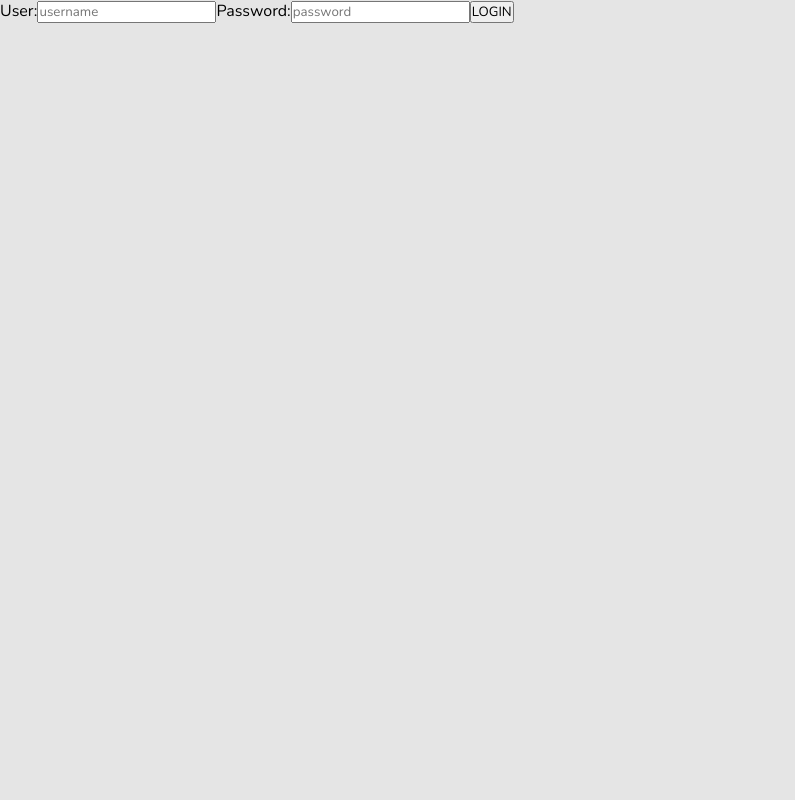
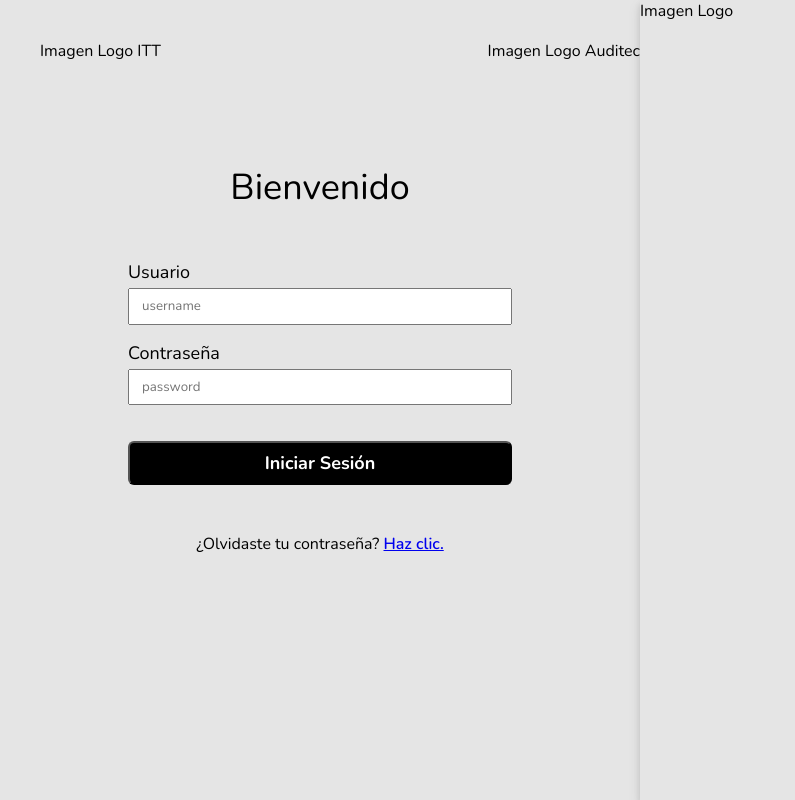
Before and after one commit to EducaTec01/Auditec, a React (Create React App) app in the folder client/: page /login in a window 1280 px wide. Shown: the whole page, without its empty margins (0-795 px from the left). Built offline with nearby package versions, Linux system fonts and the light colour scheme.

Commit message:
Login fix

```diff
--- a/client/src/pages/login/Login.jsx
+++ b/client/src/pages/login/Login.jsx
@@ -3,8 +3,9 @@ import "./login.scss"
 
 const Login = () => {
 
-  const  [password, setPassword] = useState ('')
-  const  [username, setUsername] = useState ('')
+  const [password, setPassword] = useState('');
+    const [username, setUsername] = useState('');
+    const [loginSuccessful, setLoginSuccessful] = useState(false);
 
     const handdleLogin = (e) =>{
         e.preventDefault();
@@ -12,17 +13,22 @@ const Login = () => {
             username: username,
             password: password
         };
-
-    fetch('', {
+        fetch('http://localhost:3000/login', {
             method: 'POST',
             headers: {
-        'Content-Type': 'aplication/json'
+                'Content-Type': 'application/json'
             },
             body: JSON.stringify(data)
         })
-     .then(response => response.json())
+            .then(response=> response.json())
             .then(result => {
-        console.log(result)
+                console.log(result.token)
+                if(result.token){
+                    localStorage.setItem('token', result.token)
+                    setLoginSuccessful(true);
+                } else {
+                    setLoginSuccessful(false);
+                }
             })
             .catch(error =>{
                 console.log(error)
@@ -30,16 +36,64 @@ const Login = () => {
     }
 
   return (
-    <div>
-      <form>
-        <label>User:</label>
-        <input onChange={(event) => {setUsername(event.target.value)} } placeholder="username" type="text"/>
-        <label>Password:</label>
-        <input onChange={(event) => {setPassword(event.target.value)}} placeholder="password" type="password"/>
-        <button onClick={handdleLogin}>LOGIN</button>
+    <div className="login">
+      <div className="loginL">
+
+        <div className="loginLogo">
+          <p>Imagen Logo ITT</p>
+          <p>Imagen Logo Auditec</p>
+        </div>
+
+        <div className="loginBienvenida">
+          <p className="textoBienvenida">Bienvenido</p>
+          <form className="flex flex-col pt-3 md:pt-8">
+            <div className="flex flex-col pt-4">
+              <label htmlFor="email" className="text-lg">
+                Usuario
+              </label>
+              <input onChange={(event)=>{setUsername(event.target.value)}}
+                      placeholder="username"
+                      type="text"
+                      className="shadow appearance-none border rounded-lg py-2 px-3 text-gray-700 mt-1 leading-tight focus:outline-none focus:shadow-outline"
+                      />
+
+            </div>
+
+            <div className="flex flex-col pt-4">
+              <label htmlFor="password" className="text-lg">
+                Contraseña
+              </label>
+              <input onChange={(event)=>{setPassword(event.target.value)}}
+                      placeholder="password"
+                      type="password"
+                      className="shadow appearance-none border rounded-lg py-2 px-3 text-gray-700 mt-1 leading-tight focus:outline-none focus:shadow-outline"
+                      />
+            </div>
+
+            <div className="flex flex-col pt-4">
+              <button type="submit" className="bg-black text-white font-bold text-lg hover:bg-gray-700 p-2 mt-5 rounded-md">
+                Iniciar Sesión
+              </button>
+            </div>
+
+            <div className="text-center pt-12 pb-12">
+              <p>
+                ¿Olvidaste tu contraseña? <a href="register.html" className="underline font-semibold">Haz clic.</a>
+              </p>
+            </div>
         </form>
       </div>
-  )
-}
+        </div>
+
+
+
+      <div className="loginR">
+
+        <p>Imagen Logo</p>
+
+      </div>
+    </div>
+  );
+};
 
 export default Login
--- a/client/src/pages/login/login.scss
+++ b/client/src/pages/login/login.scss
@@ -1,3 +1,195 @@
-.login{
+.login {
+    display: flex;
+    width: 100%;
+    height: 100vh;
+    flex-wrap: wrap;
 
+    .loginL {
+        width: 100%;
+        flex-direction: column;
+        display: flex;
+
+        @media (min-width: 768px) {
+            width: 50%;
+        }
+
+        .loginLogo {
+            display: flex;
+            justify-content: center;
+            padding-top: 2.5rem;
+            @media (min-width: 768px) {
+                justify-content: space-between;
+                padding-left: 2.5rem;
+                margin-bottom: -6rem;
+            }
+
+            .logo {
+                width: 12rem;
+                height: auto;
+            }
+        }
+
+        .loginBienvenida {
+            display: flex;
+            flex-direction: column;
+            justify-content: center;
+            margin-top: auto;
+            margin-bottom: auto;
+            padding-left: 2rem;
+            padding-right: 2rem;
+            padding-top: 2rem;
+
+            @media (min-width: 768px) {
+                justify-content: flex-start;
+                padding-top: 0;
+                padding-left: 6rem;
+                padding-right: 6rem;
+            }
+            @media (min-width: 1024px) {
+                padding-left: 8rem;
+                padding-right: 8rem;
+            }
+            .textoBienvenida {
+                text-align: center;
+                font-size: 2.25rem;
+            }
+        }
+
+        .flex {
+            display: flex;
+
+            &.flex-col {
+              flex-direction: column;
+            }
+
+            &.items-center {
+                align-items: center;
+            }
+        }
+
+        .pt-3 {
+            padding-top: 0.75rem;
+        }
+
+        .md\:pt-8 {
+            @media (min-width: 768px) {
+                padding-top: 2rem;
+            }
+        }
+
+        .pt-4 {
+            padding-top: 1rem;
+        }
+
+        .text-lg {
+            font-size: 1.125rem;
+        }
+
+
+        .w-full {
+            width: 100%;
+        }
+
+        .py-2 {
+            padding-top: 0.5rem;
+            padding-bottom: 0.5rem;
+        }
+
+        .px-3 {
+            padding-left: 0.75rem;
+            padding-right: 0.75rem;
+        }
+
+        .text-gray-700 {
+            color: #4a5568; // Adjust the color as needed
+        }
+
+        .mt-1 {
+            margin-top: 0.25rem;
+        }
+
+        .leading-tight {
+            line-height: 1.25;
+        }
+
+        .focus\:outline-none {
+            outline: none;
+        }
+
+
+        .mr-2 {
+            margin-right: 0.5rem;
+        }
+
+        .bg-black {
+            background-color: #000;
+        }
+
+        .text-white {
+            color: #fff;
+        }
+
+        .font-bold {
+            font-weight: bold;
+        }
+
+        .hover\:bg-gray-700:hover {
+            background-color: #4a5568; // Adjust the hover background color as needed
+        }
+
+        .p-2 {
+            padding: 0.5rem;
+        }
+
+        .mt-5 {
+            margin-top: 1.25rem;
+        }
+
+        .rounded-md {
+            border-radius: 0.375rem;
+        }
+
+        .text-center {
+            text-align: center;
+        }
+
+        .pt-12 {
+            padding-top: 3rem;
+        }
+
+        .pb-12 {
+            padding-bottom: 3rem;
+        }
+
+        .underline {
+            text-decoration: underline;
+        }
+
+        .font-semibold {
+            font-weight: 600;
+        }
+    }
+    .loginR{
+        width: 50%;
+        @media (min-width:768px) {
+            box-shadow: 0 4px 6px rgba(0, 0, 0, 0.1), 0 6px 12px rgba(0, 0, 0, 0.1);
+        }
+        .loginGalgo{
+            object-fit: cover;
+            width: 100%;
+            margin-top: auto;
+            margin-bottom: auto;
+            height: 100%;
+            display: none;
+            @media (min-width:768px) {
+                display:block;
+            }
+            @media (min-width:576px) {
+                width: 100%;
+            }
+            @media (min-width:1024px) {
+                width: 100%;
+            }
+        }
+    }
 }
```
Lines whose indentation alone changed are shown as unchanged.
